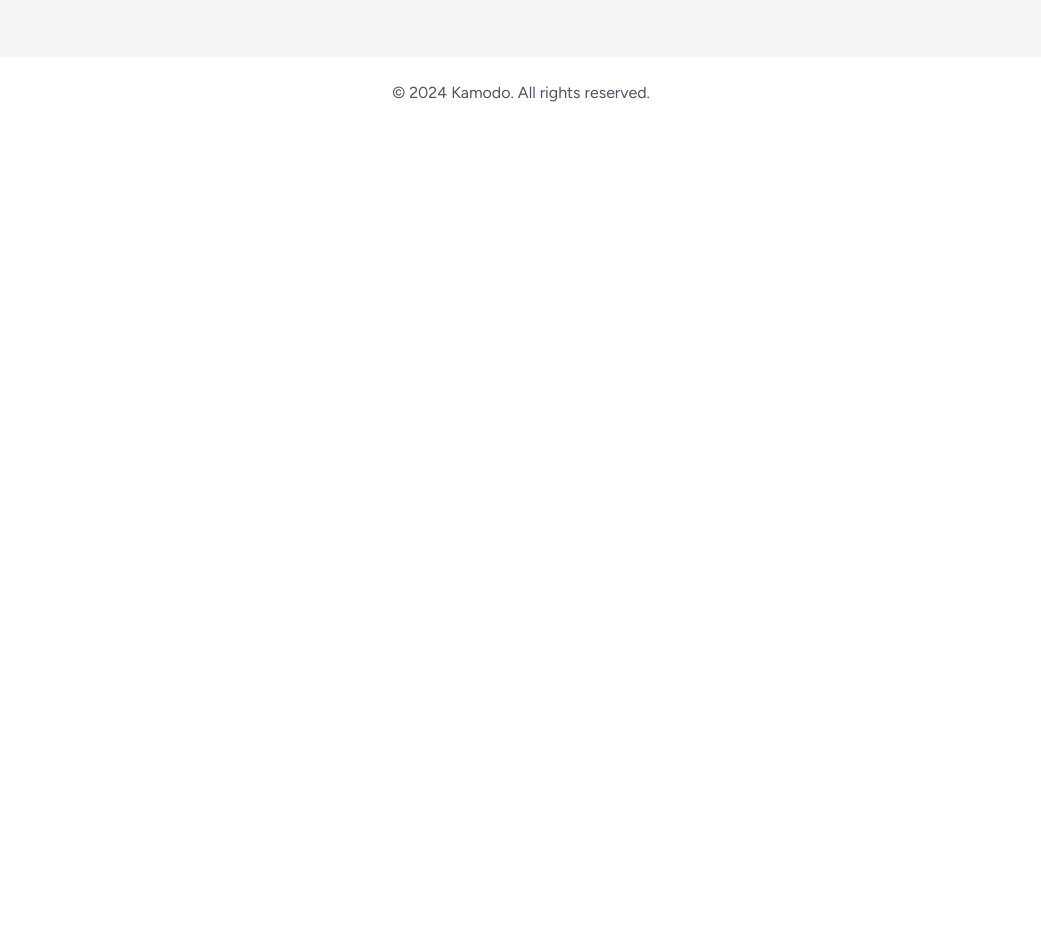
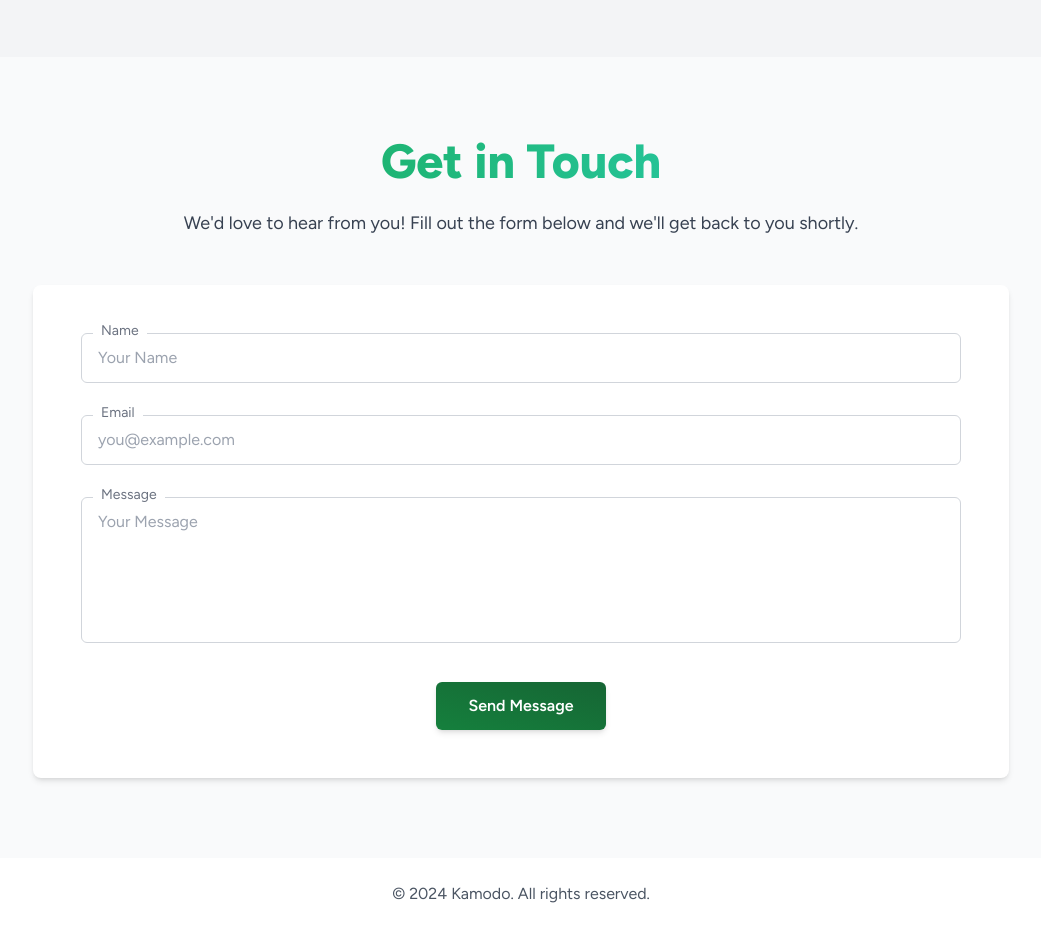
Before and after one commit to Grupith/kamodo, a Next.js app: page / in a window 1280 px wide. Shown: the part 3500-4430 px from the top of the page, without its empty margins (119-1160 px from the left). Before the commit the page ends 3629 px from the top, so only its background shows below. Built offline with nearby package versions, Linux system fonts and the light colour scheme.

Commit message:
styled contact section

```diff
--- a/app/page.tsx
+++ b/app/page.tsx
@@ -370,6 +370,95 @@ const Home = () => {
         </motion.div>
       </section>
 
+      {/* Contact Section */}
+      <section
+        id="contact"
+        className="bg-gray-50 py-20 dark:bg-gray-900 dark:text-white"
+      >
+        <motion.div
+          initial={{ opacity: 0, y: 40 }}
+          whileInView={{ opacity: 1, y: 0 }}
+          transition={{ duration: 0.8 }}
+          viewport={{ once: true }}
+          className="container mx-auto px-6 max-w-screen-lg"
+        >
+          <h2 className="text-5xl font-extrabold text-center mb-6 text-transparent bg-clip-text bg-gradient-to-r from-green-600 to-teal-400">
+            Get in Touch
+          </h2>
+          <p className="text-center text-lg mb-12 text-gray-700 dark:text-gray-300">
+            We'd love to hear from you! Fill out the form below and we'll get
+            back to you shortly.
+          </p>
+          <div className="bg-white dark:bg-gray-800 shadow-md rounded-lg p-8 sm:p-12">
+            <form className="space-y-8">
+              {/* Name Field */}
+              <div className="relative">
+                <label
+                  htmlFor="name"
+                  className="absolute -top-3 left-3 text-sm bg-white px-2 text-gray-500 dark:bg-gray-800 dark:text-gray-400"
+                >
+                  Name
+                </label>
+                <input
+                  type="text"
+                  id="name"
+                  name="name"
+                  className="w-full px-4 py-3 rounded-md border border-gray-300 focus:ring-2 focus:ring-green-500 focus:outline-none dark:bg-gray-700 dark:border-gray-600 dark:text-white"
+                  placeholder="Your Name"
+                  required
+                />
+              </div>
+
+              {/* Email Field */}
+              <div className="relative">
+                <label
+                  htmlFor="email"
+                  className="absolute -top-3 left-3 text-sm bg-white px-2 text-gray-500 dark:bg-gray-800 dark:text-gray-400"
+                >
+                  Email
+                </label>
+                <input
+                  type="email"
+                  id="email"
+                  name="email"
+                  className="w-full px-4 py-3 rounded-md border border-gray-300 focus:ring-2 focus:ring-green-500 focus:outline-none dark:bg-gray-700 dark:border-gray-600 dark:text-white"
+                  placeholder="you@example.com"
+                  required
+                />
+              </div>
+
+              {/* Message Field */}
+              <div className="relative">
+                <label
+                  htmlFor="message"
+                  className=" absolute -top-3 left-3 text-sm bg-white px-2 text-gray-500 dark:bg-gray-800 dark:text-gray-400"
+                >
+                  Message
+                </label>
+                <textarea
+                  id="message"
+                  name="message"
+                  rows={5}
+                  className="w-full px-4 py-3 resize-none rounded-md border border-gray-300 focus:ring-2 focus:ring-green-500 focus:outline-none dark:bg-gray-700 dark:border-gray-600 dark:text-white"
+                  placeholder="Your Message"
+                  required
+                ></textarea>
+              </div>
+
+              {/* Submit Button */}
+              <div className="text-center">
+                <button
+                  type="submit"
+                  className="px-8 py-3 bg-gradient-to-tr from-green-700 to-green-800 text-white font-semibold rounded-md shadow-md hover:shadow-lg hover:scale-105 transition-transform focus:ring-2 focus:ring-offset-2 focus:ring-green-500 dark:focus:ring-offset-gray-900"
+                >
+                  Send Message
+                </button>
+              </div>
+            </form>
+          </div>
+        </motion.div>
+      </section>
+
       {/* Footer */}
       <footer className="bg-white py-6 dark:bg-gray-900">
         <div className="container mx-auto text-center">
```
